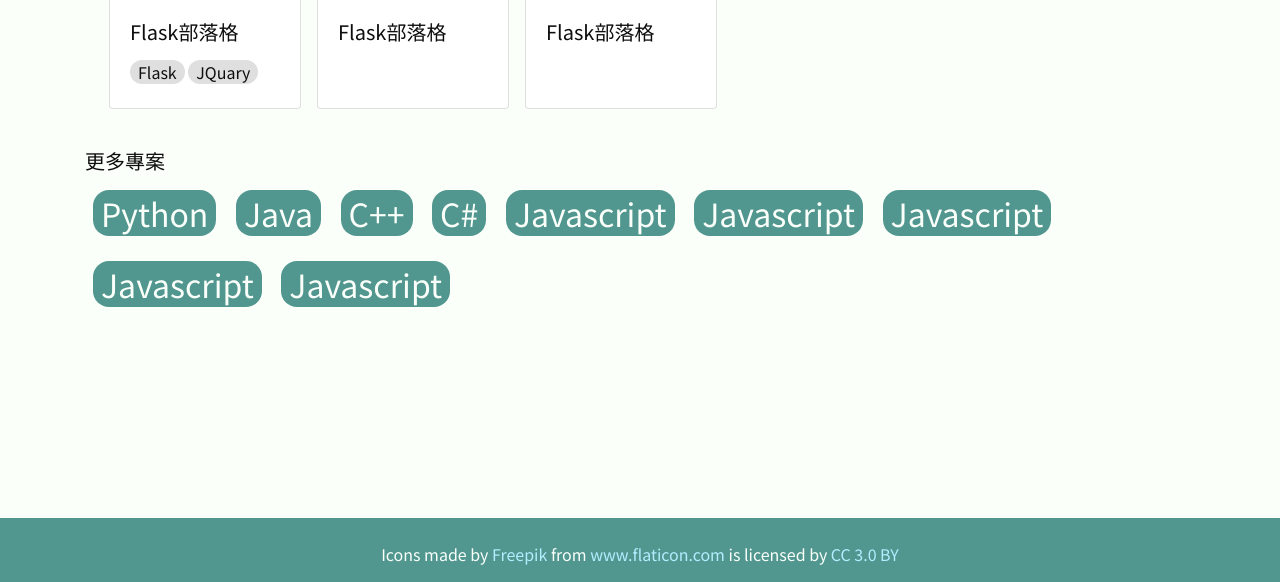
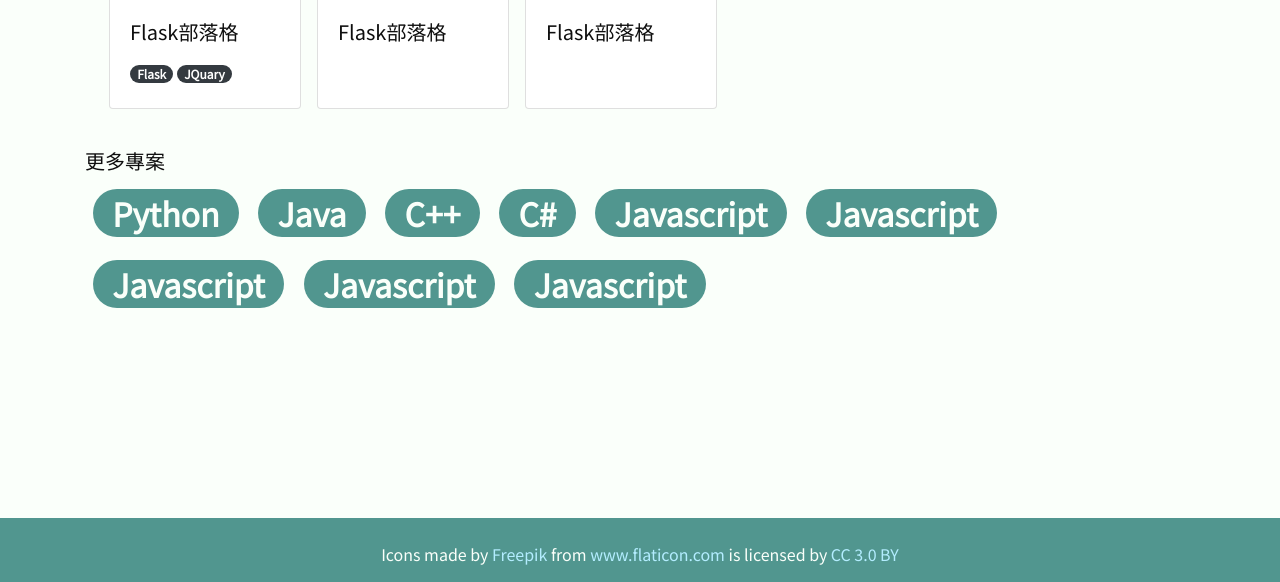
Before and after one commit to Bluebell3310/Who-Will-Help-You, a Flask app: page /home in a window 1280 px wide. Shown: the part 282-864 px from the top of the page. Run offline with Flask 2, Linux system fonts and the light colour scheme; some libraries are stand-ins or nearby versions.

Commit message:
change tag to badge

```diff
--- a/why/static/css/base.css
+++ b/why/static/css/base.css
@@ -66,13 +66,3 @@ div.footer {
 div.footer a {
   color: rgb(179, 237, 255);
 }
-/**mics**/
-.tag{
-  background-color: rgb(223, 223, 223);
-  border-radius: 1rem;
-  padding-left: 0.5rem;
-  padding-right: 0.5rem;
-  margin-bottom: 0.5rem;
-  color: rgb(14, 14, 14);
-  text-decoration: none;
-}
--- a/why/static/css/home.css
+++ b/why/static/css/home.css
@@ -50,7 +50,7 @@ a.card, a.card:hover{
 .project-type {
   line-height: 4rem;
 }
-.project-type .tag{
+.project-type .badge{
   background-color: rgb(81, 150, 143);
   color: rgb(250, 255, 250);
   font-size: 2rem;
--- a/why/templates/home.html
+++ b/why/templates/home.html
@@ -21,8 +21,8 @@
       <img class="card-img-top" src="" alt="Card image cap">
       <div class="card-body">
         <h5 class="card-title">Flask部落格</h5>
-        <span class="tag">Flask</span>
-        <span class="tag">JQuary</span>
+        <span class="badge badge-pill badge-dark">Flask</span>
+        <span class="badge badge-pill badge-dark">JQuary</span>
       </div>
     </a>
     <a class="card" href="{{ url_for('project', project_id=0) }}">
@@ -40,15 +40,15 @@
   </div>
   <div class="project-type">
     <h5>更多專案</h5>
-    <a class="tag" href="#">Python</a>
-    <a class="tag" href="#">Java</a>
-    <a class="tag" href="#">C++</a>
-    <a class="tag" href="#">C#</a>
-    <a class="tag" href="#">Javascript</a>
-    <a class="tag" href="#">Javascript</a>
-    <a class="tag" href="#">Javascript</a>
-    <a class="tag" href="#">Javascript</a>
-    <a class="tag" href="#">Javascript</a>
+    <a class="badge badge-pill" href="#">Python</a>
+    <a class="badge badge-pill" href="#">Java</a>
+    <a class="badge badge-pill" href="#">C++</a>
+    <a class="badge badge-pill" href="#">C#</a>
+    <a class="badge badge-pill" href="#">Javascript</a>
+    <a class="badge badge-pill" href="#">Javascript</a>
+    <a class="badge badge-pill" href="#">Javascript</a>
+    <a class="badge badge-pill" href="#">Javascript</a>
+    <a class="badge badge-pill" href="#">Javascript</a>
   </div>
 </div>
 {% endblock %}
```
